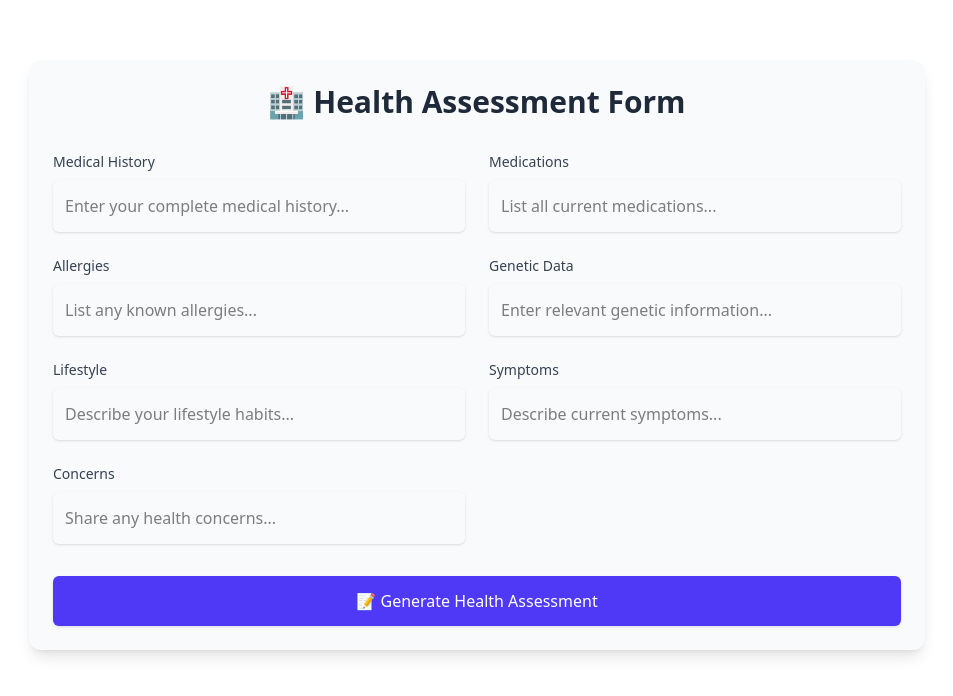
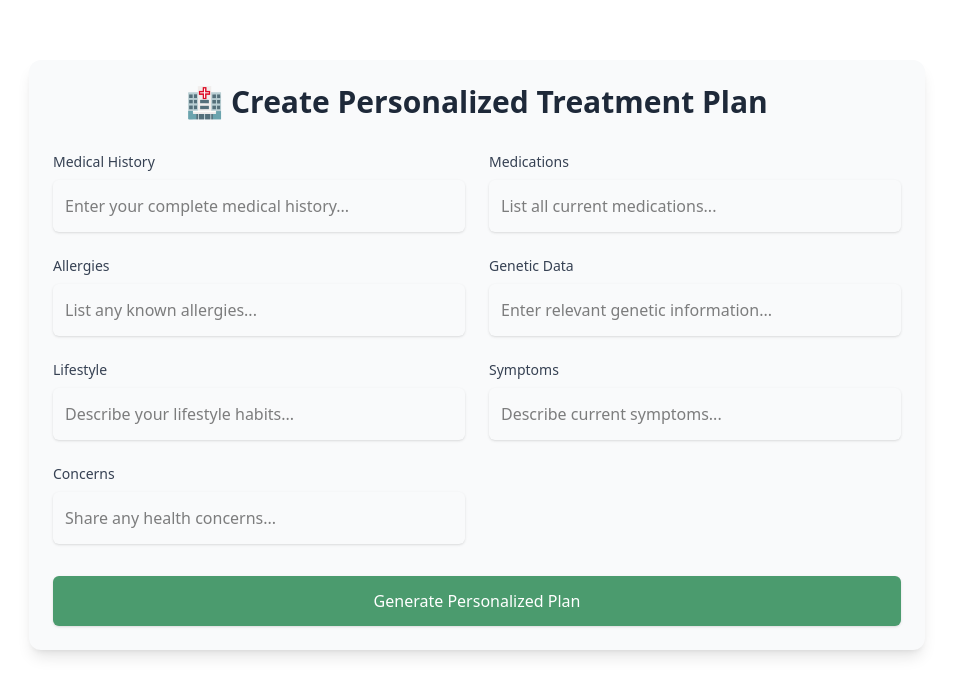
Before and after one commit to aditya-chopde/HackOn_BinaryBrains, a React (Vite) app in the folder client/: page / in a window 1280 px wide. Shown: the top 696 px of the page, without its empty margins (163-1116 px from the left). Built offline with nearby package versions, Linux system fonts and the light colour scheme.

Commit message:
added the personalized generate plan

```diff
--- a/client/package.json
+++ b/client/package.json
@@ -14,6 +14,7 @@
     "react": "^19.0.0",
     "react-dom": "^19.0.0",
     "react-router-dom": "^7.2.0",
+    "react-to-pdf": "^1.0.1",
     "tailwindcss": "^4.0.7"
   },
   "devDependencies": {
--- a/client/src/components/GeneratePlan.jsx
+++ b/client/src/components/GeneratePlan.jsx
@@ -1,6 +1,7 @@
-import React, { useState } from 'react';
+import React, { useRef, useState } from 'react';
 
 const TreatmentPlan = ({ plan }) => {
+  const ref = useRef();
   const formatText = (text) => {
     return text
       .replace(/\*\*(.*?)\*\*/g, "<strong>$1</strong>") // Bold text
@@ -8,7 +9,7 @@ const TreatmentPlan = ({ plan }) => {
   };
 
   return (
-    <div className="mt-6 p-6 bg-white border border-gray-200 rounded-lg shadow-sm">
+    <div ref={ref} className="mt-6 p-6 bg-white border border-gray-200 rounded-lg shadow-sm">
       <h2 className="text-xl font-semibold mb-4 text-gray-800">🌟 Personalized Treatment Plan</h2>
       <div
         className="text-gray-700 leading-relaxed"
@@ -79,7 +80,7 @@ const GeneratePlan = () => {
   return (
     <div className="max-w-4xl mx-auto p-6 bg-gray-50 rounded-xl shadow-lg mt-15">
       <h1 className="text-3xl font-bold text-gray-800 mb-8 text-center">
-        🏥 Health Assessment Form
+        🏥 Create Personalized Treatment Plan
       </h1>
 
       <form onSubmit={handleSubmit} className="space-y-6">
@@ -94,8 +95,8 @@ const GeneratePlan = () => {
                 value={formData[field.name]}
                 onChange={handleChange}
                 placeholder={field.placeholder}
-                className="mt-1 block w-full rounded-md border-gray-300 shadow-sm
-                         focus:border-indigo-500 focus:ring-indigo-500
+                className="mt-1 block w-full rounded-md border-[#6bbf84] shadow-sm
+                         focus:border-[#6bbf84] focus:ring-[#6bbf84]
                          transition duration-300 h-13 p-3"
               />
             </div>
@@ -107,11 +108,11 @@ const GeneratePlan = () => {
             type="submit"
             disabled={isLoading}
             className={`w-full px-6 py-3 border border-transparent rounded-md
-                      shadow-sm text-white font-medium bg-indigo-600 hover:bg-indigo-700
-                      focus:outline-none focus:ring-2 focus:ring-offset-2 focus:ring-indigo-500
+                      shadow-sm text-white font-medium bg-[#4b9b6e] hover:bg-[#6bbf84]
+                      focus:outline-none focus:ring-2 focus:ring-[#6bbf84] cursor-pointer
                       transition duration-300 ${isLoading ? 'opacity-50 cursor-not-allowed' : ''}`}
           >
-            {isLoading ? '🩺 Generating Assessment...' : '📝 Generate Health Assessment'}
+            {isLoading ? 'Generating Plan...' : 'Generate Personalized Plan'}
           </button>
         </div>
       </form>
```
Also changed, not shown: 1 other file (tests, documents, lock files or other folders).
